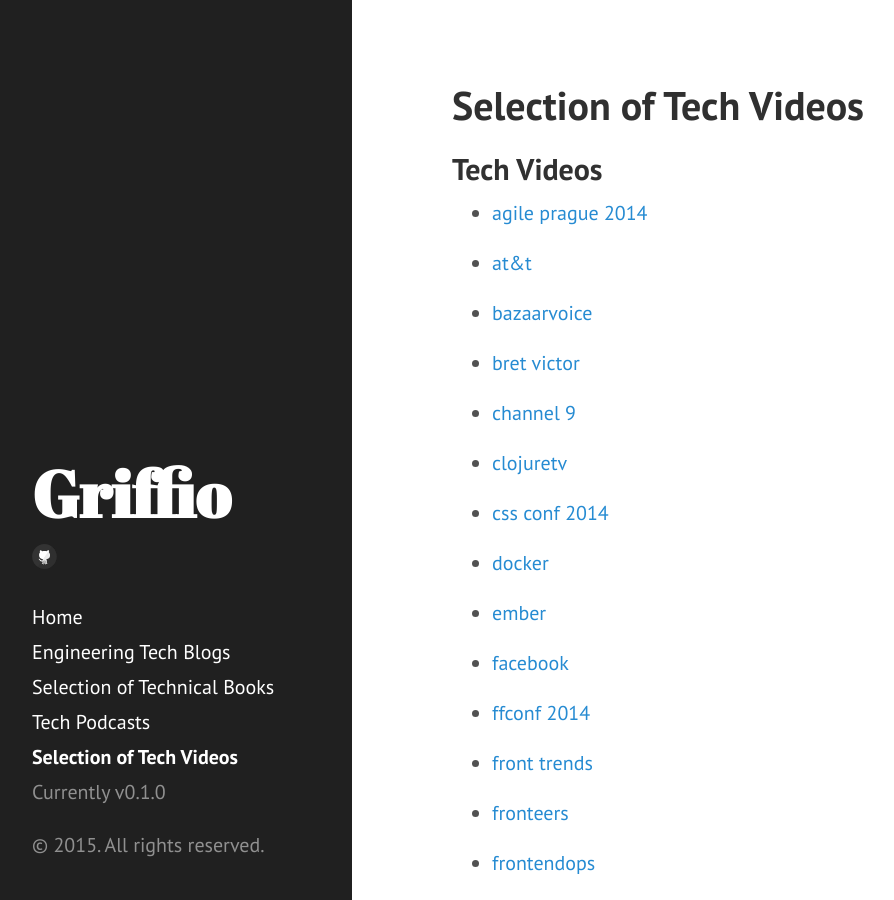
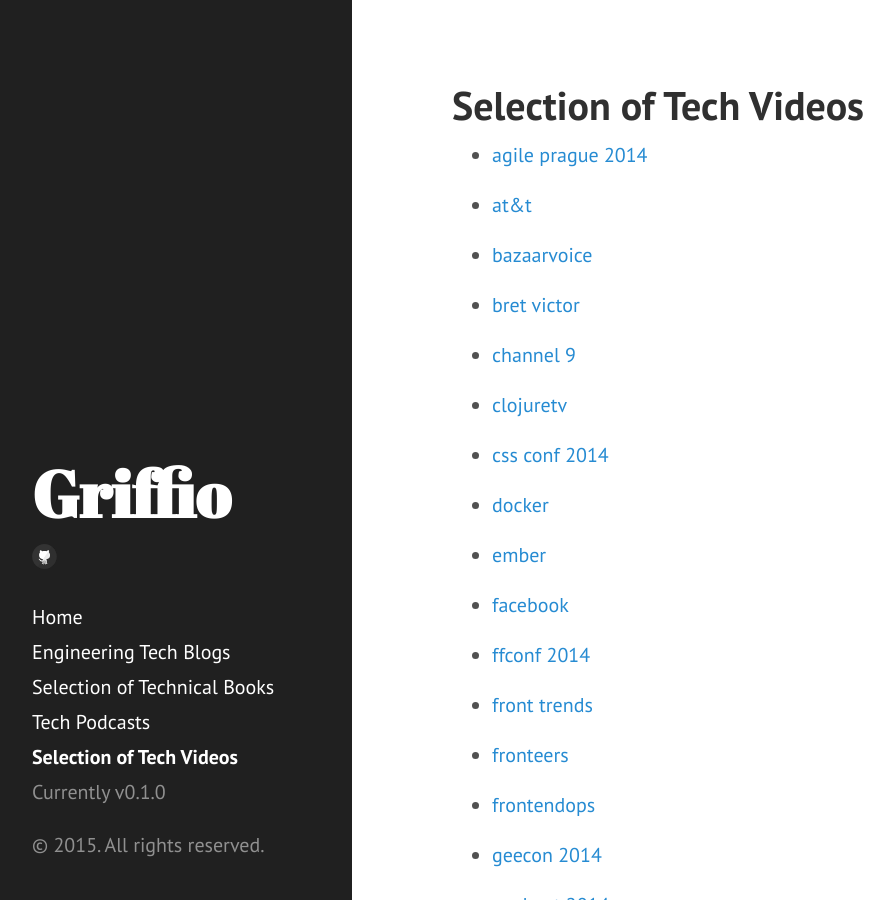
Before and after one commit to griffio/griffio.github.io, a Jekyll site: the page built from tech-videos.md, in a window 1280 px wide and 900 px high. Shown: the whole window, without its empty margins (8-902 px from the left). Built offline with Jekyll 4.4.1, drawn with Linux system fonts in a browser that asks for light colours; nearby versions of some CDN libraries.

Commit message:
Update tech-videos.md

```diff
--- a/tech-videos.md
+++ b/tech-videos.md
@@ -3,8 +3,6 @@
 title: "Selection of Tech Videos"
 id: tech-videos
 ---
-
-## Tech Videos
 
 {% assign sorted_techvideos= (site.data.techvideos | sort: 'name') %}
 {% for techvideo in sorted_techvideos %}
```
